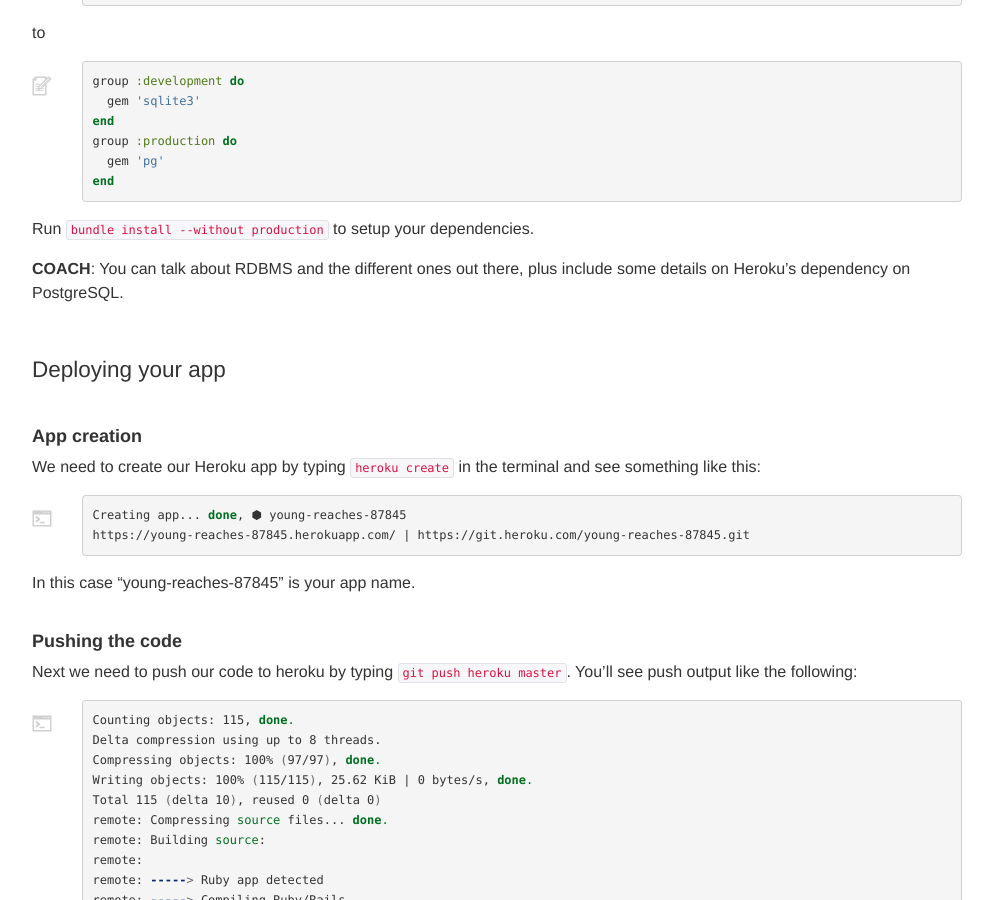
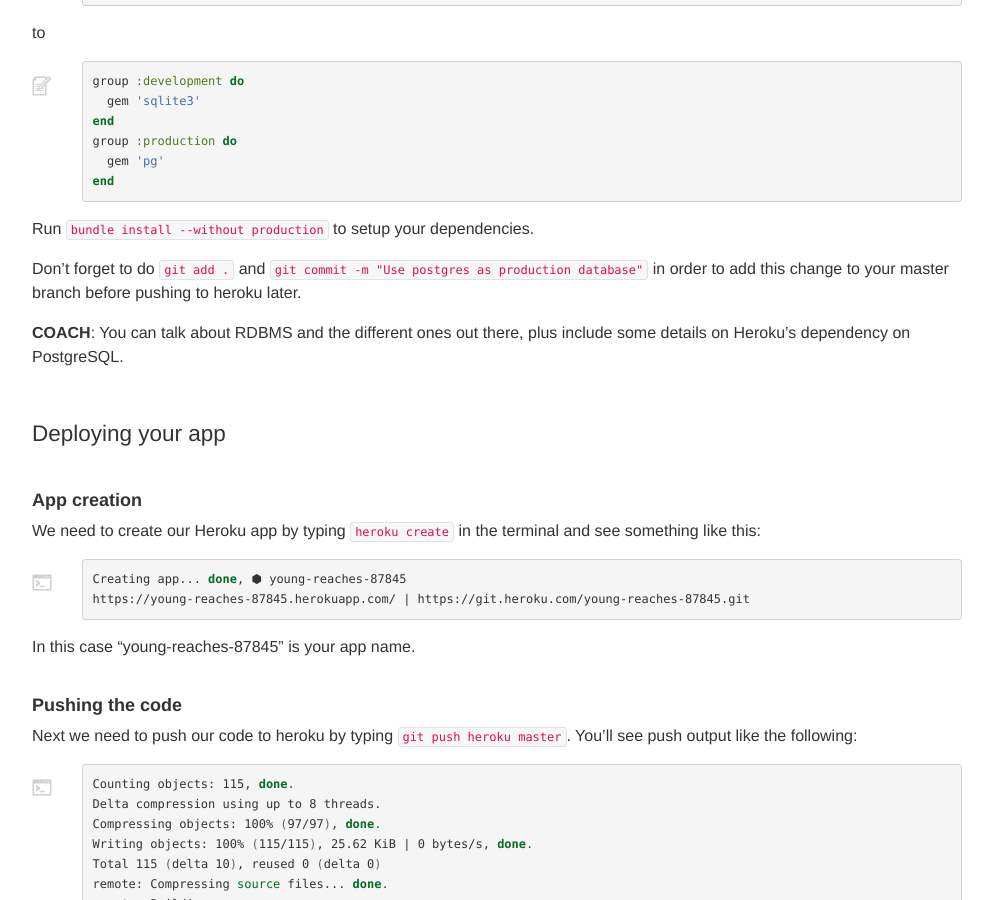
Before and after one commit to railsgirls/guides.railsgirls.com, a Jekyll site: the page built from _posts/2012-04-19-heroku.markdown, in a window 1280 px wide and 900 px high, scrolled down 869 px. Shown: the whole window, without its empty margins (53-1046 px from the left). Built offline with Jekyll 4.4.1, drawn with Linux system fonts in a browser that asks for light colours; nearby versions of some CDN libraries.

Commit message:
Add instruction to commit Gemfile change

```diff
--- a/_posts/2012-04-19-heroku.markdown
+++ b/_posts/2012-04-19-heroku.markdown
@@ -54,6 +54,9 @@
 {% endhighlight %}
 
 Run `bundle install --without production` to setup your dependencies.
+
+Don't forget to do `git add .` and `git commit -m "Use postgres as production database"`
+in order to add this change to your master branch before pushing to heroku later.
 
 __COACH__: You can talk about RDBMS and the different ones out there, plus
 include some details on Heroku's dependency on PostgreSQL.
```
